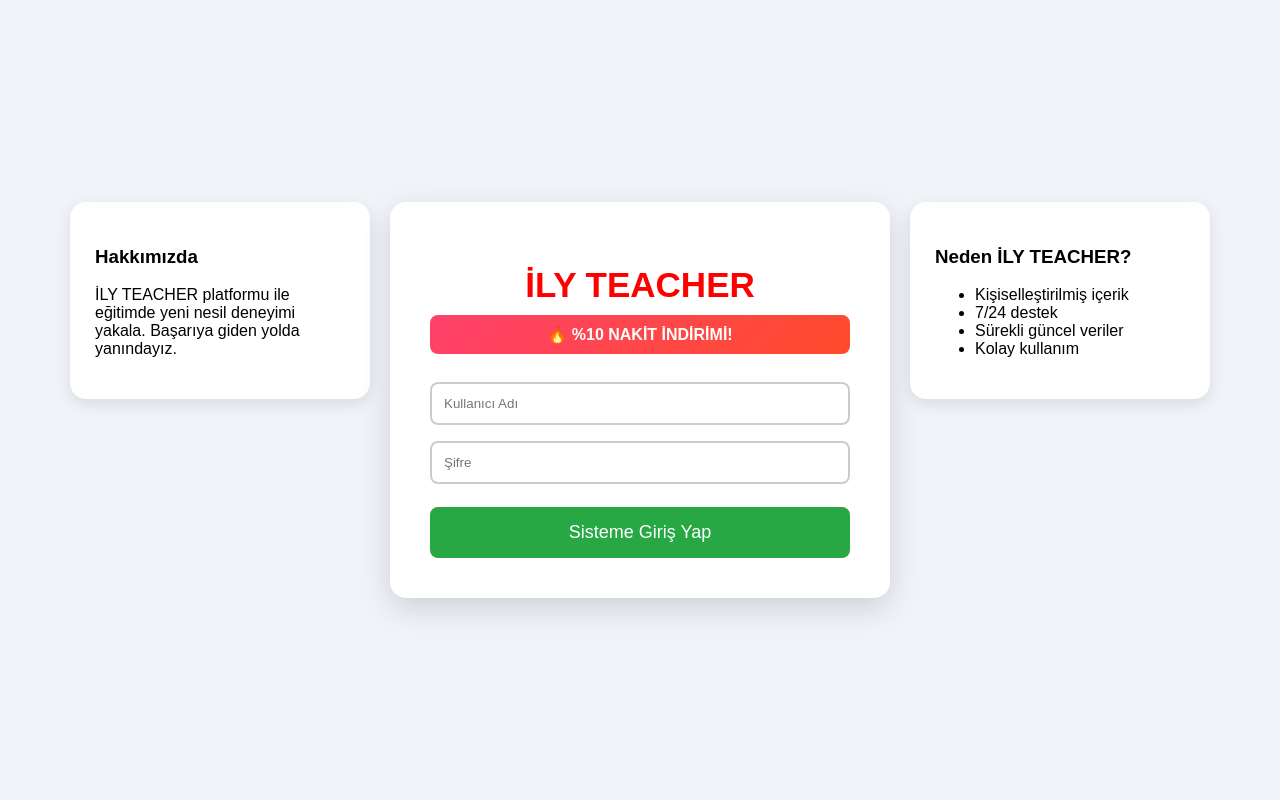
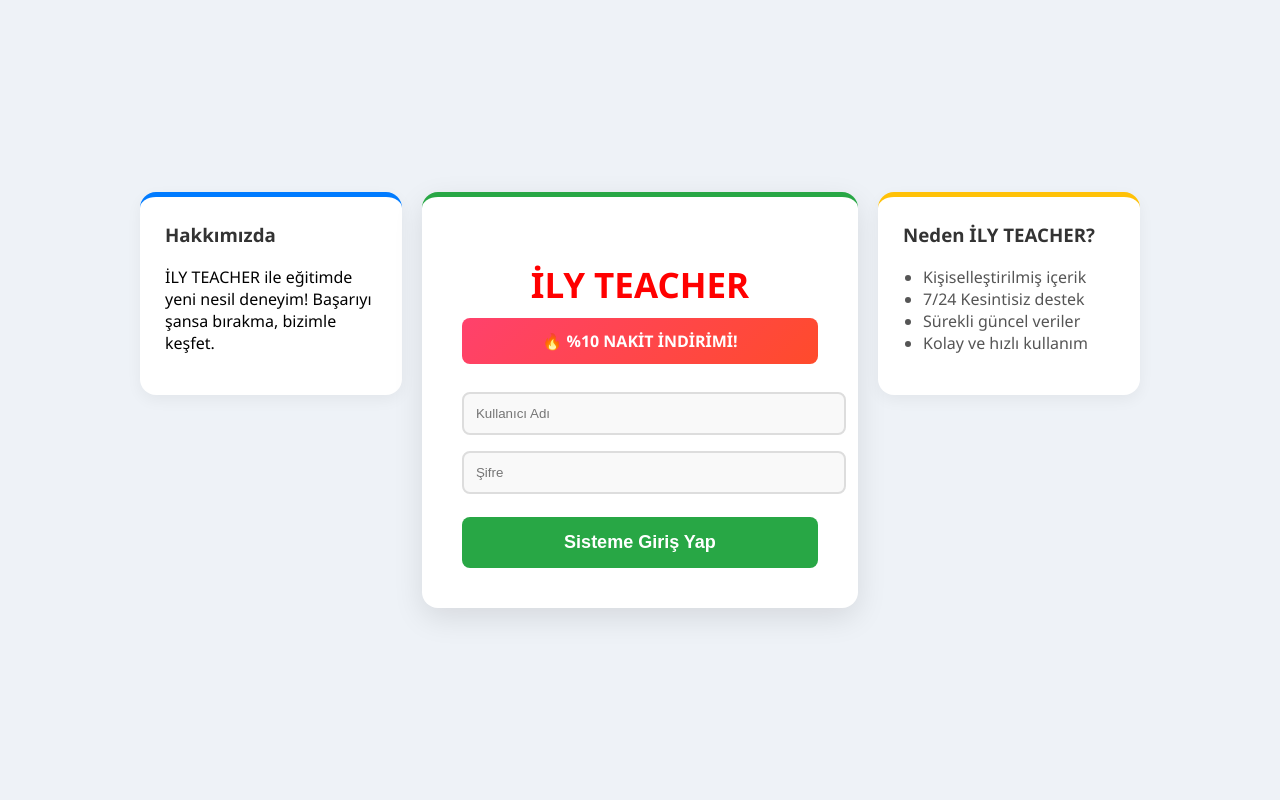
Before and after one commit to sintuvez31-web/ders-site, a Flask app: page /login in a window 1280 px wide. Run offline with Flask 3, Linux system fonts and the light colour scheme.

Commit message:
Update login.html

```diff
--- a/templates/login.html
+++ b/templates/login.html
@@ -4,15 +4,24 @@
     <meta charset="UTF-8">
     <title>İLY TEACHER - Giriş</title>
     <style>
-        body { font-family: Arial, sans-serif; background: #f0f4f8; display: flex; justify-content: center; align-items: center; min-height: 100vh; margin: 0; }
-        .wrapper { display: flex; gap: 20px; align-items: flex-start; }
-        .side-panel { background: white; padding: 25px; border-radius: 16px; width: 250px; box-shadow: 0 5px 15px rgba(0,0,0,0.1); }
-        .login-container { background: white; padding: 40px; border-radius: 16px; width: 420px; text-align: center; box-shadow: 0 10px 30px rgba(0,0,0,0.15); }
+        body { font-family: 'Segoe UI', Arial, sans-serif; background: #eef2f7; display: flex; justify-content: center; align-items: center; min-height: 100vh; margin: 0; }
+        .wrapper { display: flex; gap: 20px; align-items: flex-start; max-width: 1000px; padding: 20px; }
+
+        /* Renkli Paneller */
+        .side-panel { background: #ffffff; padding: 25px; border-radius: 16px; width: 250px; box-shadow: 0 5px 15px rgba(0,0,0,0.05); border-top: 5px solid #007bff; }
+        .login-container { background: #ffffff; padding: 40px; border-radius: 16px; width: 420px; text-align: center; box-shadow: 0 10px 30px rgba(0,0,0,0.1); border-top: 5px solid #28a745; }
+
         h1 { color: #ff0000; font-size: 35px; margin-bottom: 10px; }
-        .indirim-banner { background: linear-gradient(135deg, #ff416c, #ff4b2b); color: white; padding: 10px; border-radius: 8px; font-weight: bold; margin-bottom: 20px; }
-        input { width: 100%; padding: 12px; margin: 8px 0; border: 2px solid #ccc; border-radius: 8px; box-sizing: border-box; }
-        button { width: 100%; padding: 15px; background: #28a745; color: white; border: none; border-radius: 8px; cursor: pointer; font-size: 18px; margin-top: 15px; }
-        .error { color: #dc3545; font-weight: bold; padding: 10px; background: #f8d7da; border-radius: 5px; margin-bottom: 15px; }
+        h3 { color: #333; margin-top: 0; }
+
+        .indirim-banner { background: linear-gradient(135deg, #ff416c, #ff4b2b); color: white; padding: 12px; border-radius: 8px; font-weight: bold; margin-bottom: 20px; }
+
+        input { width: 100%; padding: 12px; margin: 8px 0; border: 2px solid #ddd; border-radius: 8px; background: #f9f9f9; }
+        button { width: 100%; padding: 15px; background: #28a745; color: white; border: none; border-radius: 8px; cursor: pointer; font-size: 18px; font-weight: bold; margin-top: 15px; transition: 0.3s; }
+        button:hover { background: #218838; }
+
+        .error { color: #721c24; font-weight: bold; padding: 10px; background: #f8d7da; border-radius: 5px; margin-bottom: 15px; }
+        ul { padding-left: 20px; color: #555; }
     </style>
 </head>
 <body>
@@ -20,7 +29,7 @@
 <div class="wrapper">
     <div class="side-panel">
         <h3>Hakkımızda</h3>
-        <p>İLY TEACHER platformu ile eğitimde yeni nesil deneyimi yakala. Başarıya giden yolda yanındayız.</p>
+        <p>İLY TEACHER ile eğitimde yeni nesil deneyim! Başarıyı şansa bırakma, bizimle keşfet.</p>
     </div>
 
     <div class="login-container">
@@ -34,13 +43,13 @@
         </form>
     </div>
 
-    <div class="side-panel">
+    <div class="side-panel" style="border-top-color: #ffc107;">
         <h3>Neden İLY TEACHER?</h3>
         <ul>
             <li>Kişiselleştirilmiş içerik</li>
-            <li>7/24 destek</li>
+            <li>7/24 Kesintisiz destek</li>
             <li>Sürekli güncel veriler</li>
-            <li>Kolay kullanım</li>
+            <li>Kolay ve hızlı kullanım</li>
         </ul>
     </div>
 </div>
```
